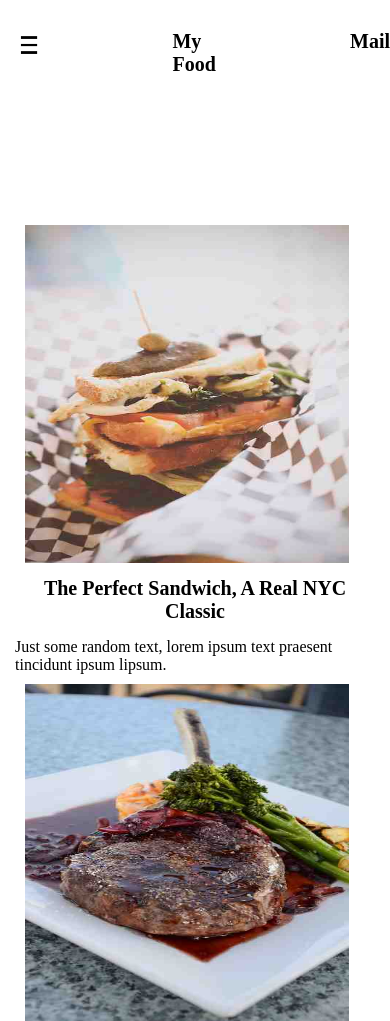
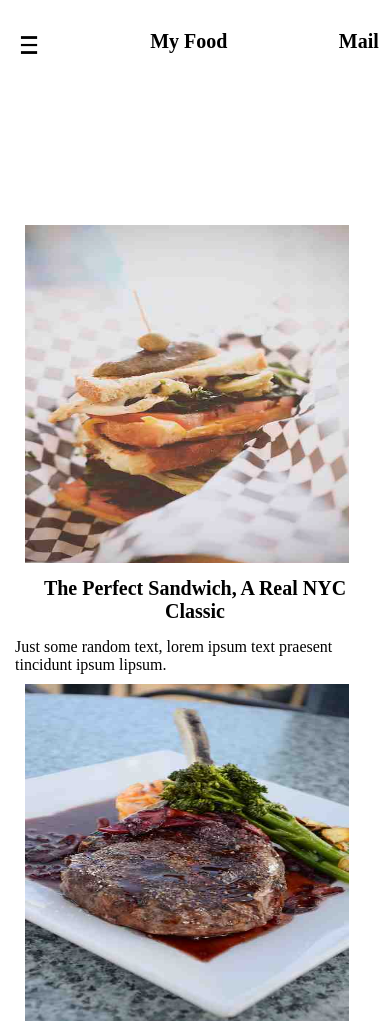
Before and after one commit to taryllngam/food-blog, a plain HTML site: page index.html in a window 390 px wide. Shown: the top 1021 px of the page. Drawn offline with Linux system fonts and the light colour scheme.

Commit message:
my commit

```diff
--- a/assets/styles/style.css
+++ b/assets/styles/style.css
@@ -213,7 +213,7 @@ h3 {
     flex-direction: row;
     padding: 30px 0 0 15px;
     margin-left: 1%;
-    gap: 36%;
+    gap: 30%;
     font-size: 10px;
   }
 
```
